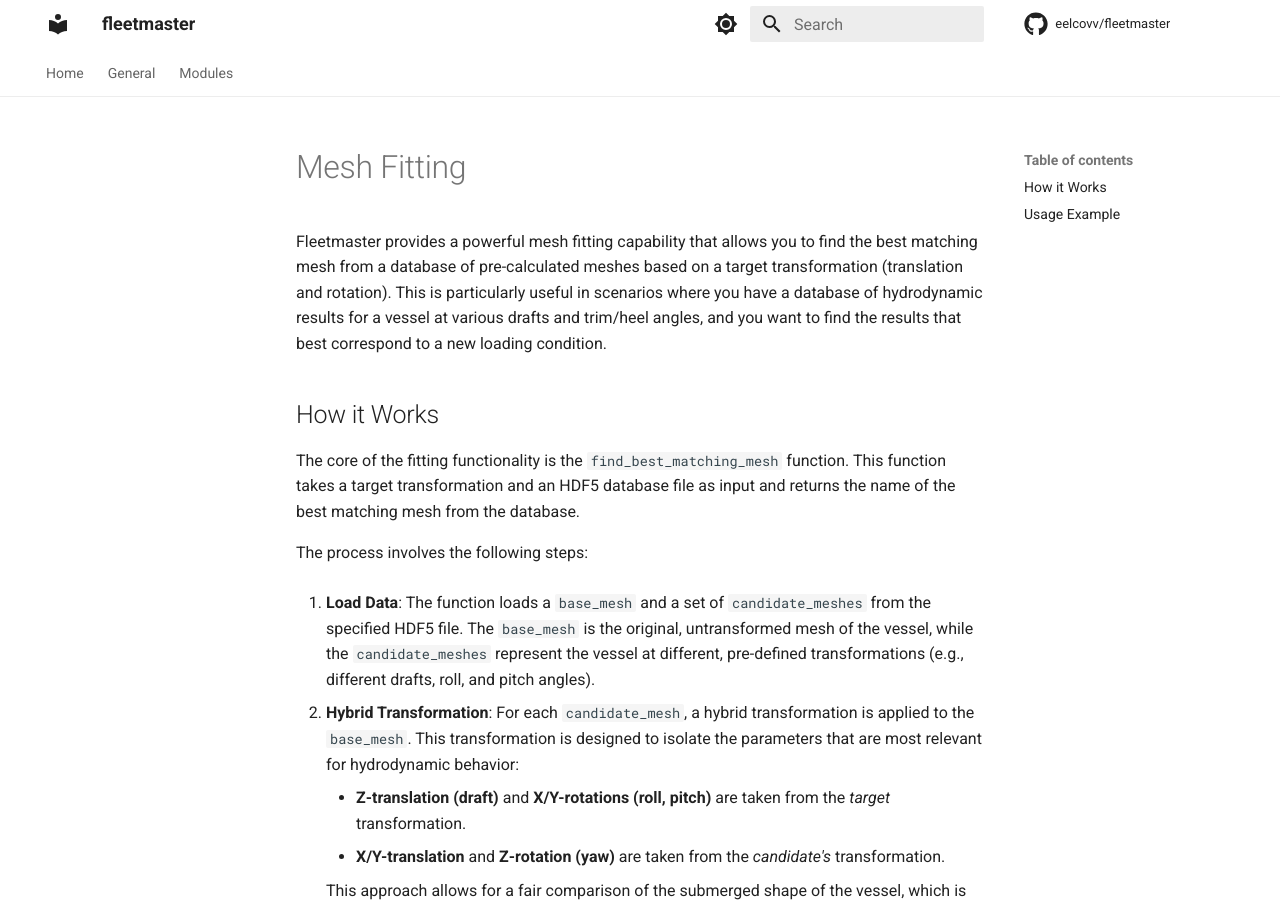
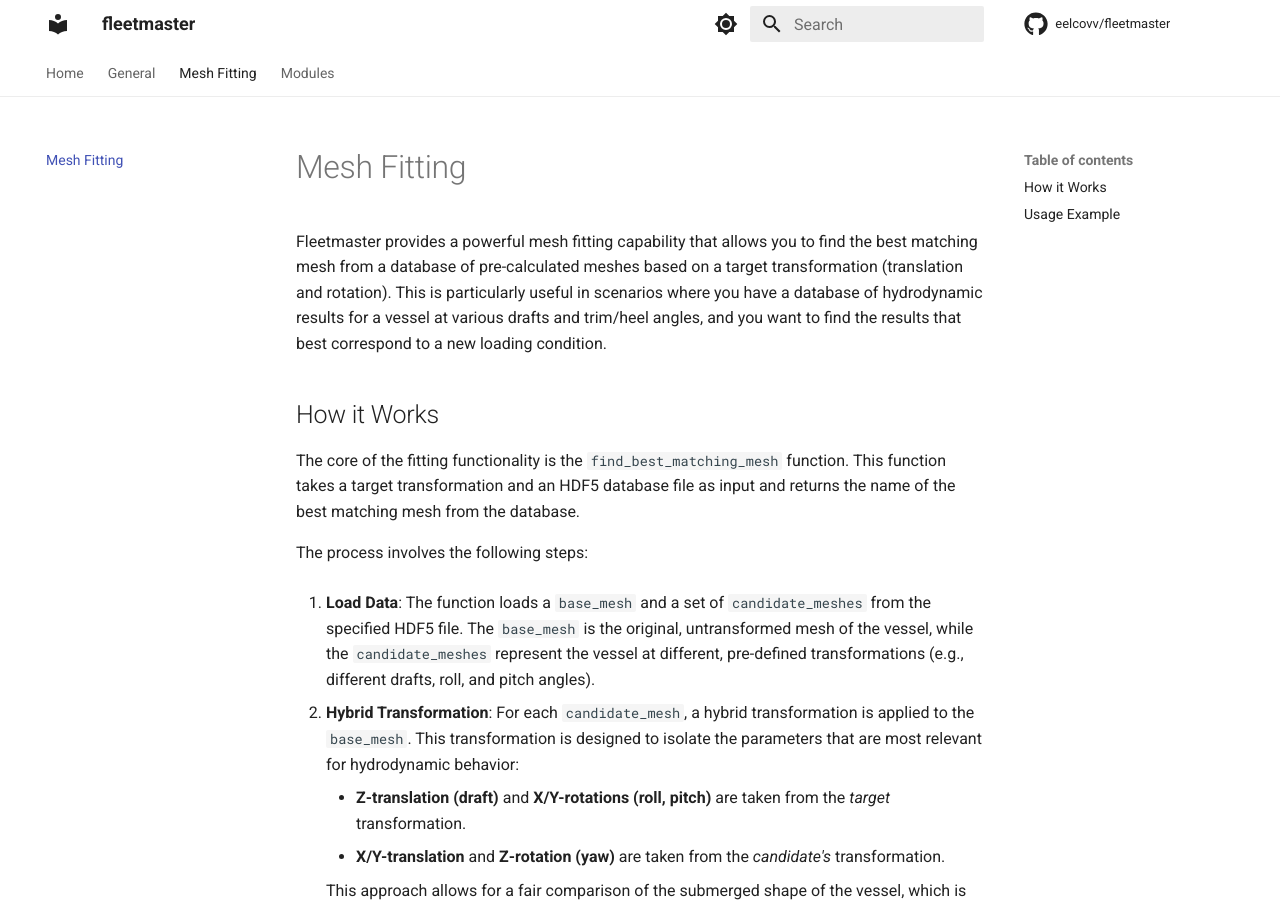
Before and after one commit to eelcovv/fleetmaster, an MkDocs documentation site: the page built from docs/fitting.md, in a window 1280 px wide and 900 px high. Built offline with MkDocs 1.6.1 and Material for MkDocs 9.7.7, drawn with Linux system fonts in a browser that asks for light colours; comment, search, counter and statistics services are not loaded.

Commit message:
added fitting

```diff
--- a/mkdocs.yml
+++ b/mkdocs.yml
@@ -10,6 +10,7 @@
 nav:
   - Home: index.md
   - General: general_description.md
+  - Mesh Fitting: fitting.md
   - Modules: modules.md
 
 plugins:
```
